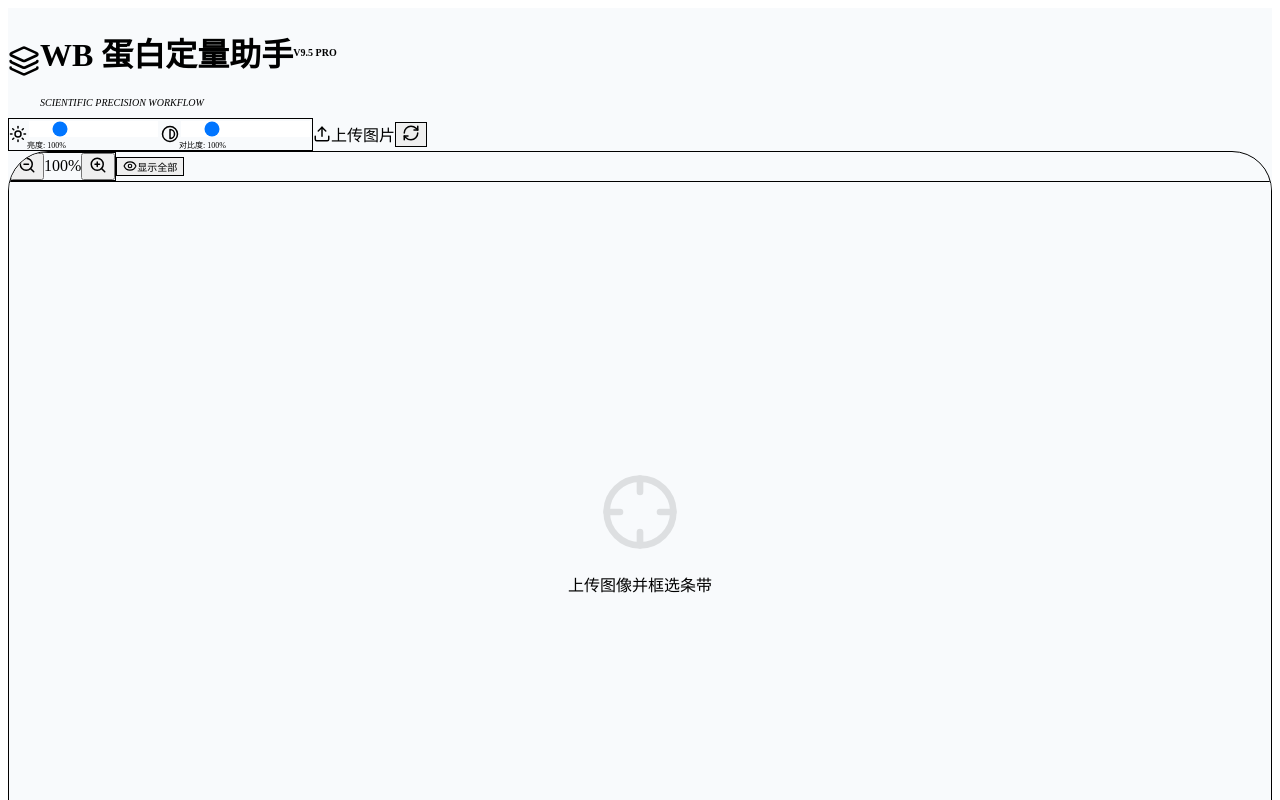
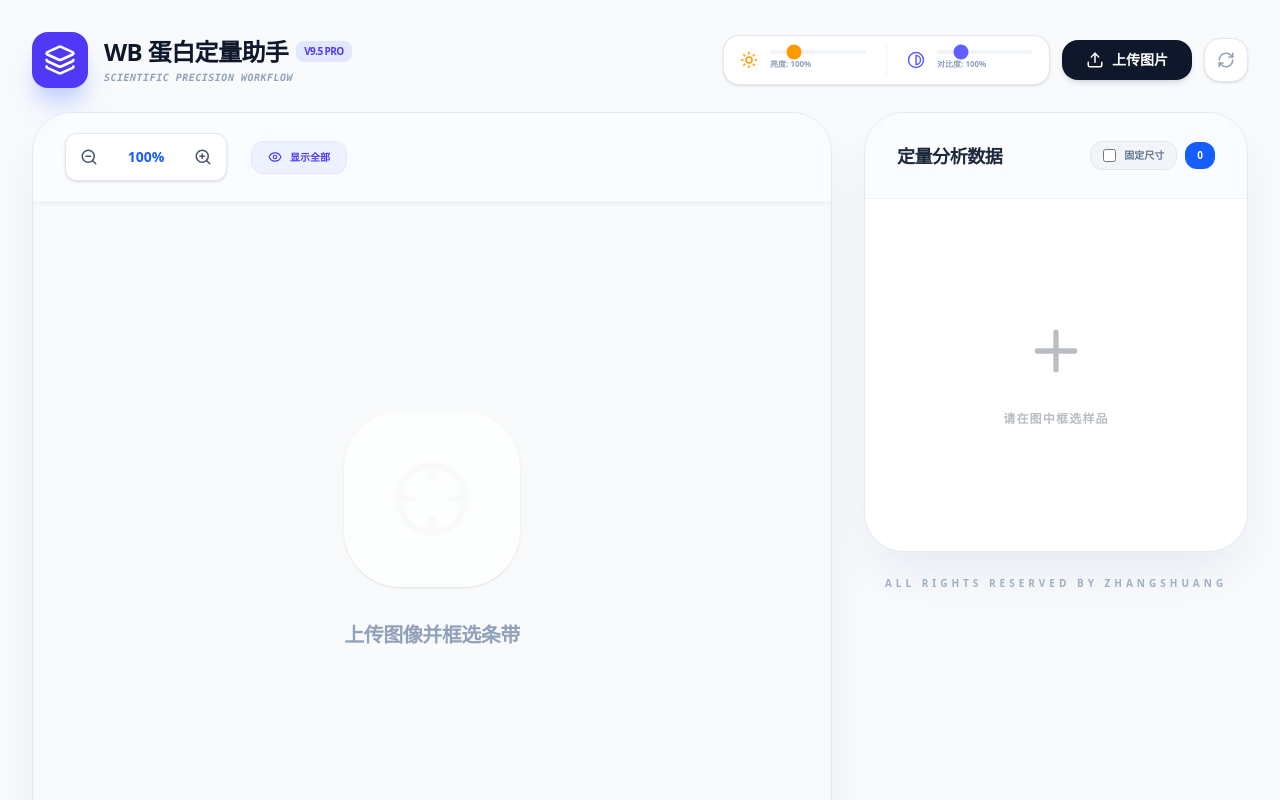
Before and after one commit to shuangzhang318-max/wb-calculator, a React (Vite) app: page / in a window 1280 px wide. Shown: the top 800 px of the page. Built offline with nearby package versions, Linux system fonts and the light colour scheme.

Commit message:
final version

```diff
--- a/package.json
+++ b/package.json
@@ -25,6 +25,7 @@
     "eslint": "^9.39.1",
     "eslint-plugin-react-hooks": "^7.0.1",
     "eslint-plugin-react-refresh": "^0.4.24",
+    "gh-pages": "^6.3.0",
     "globals": "^16.5.0",
     "postcss": "^8.5.6",
     "tailwindcss": "^4.1.18",
--- a/src/index.css
+++ b/src/index.css
@@ -1,3 +1,23 @@
-@tailwind base;
-@tailwind components;
-@tailwind utilities;
+@import "tailwindcss";
+
+/* 还原精美的自定义滚动条 */
+@layer utilities {
+  .custom-scrollbar::-webkit-scrollbar {
+    width: 6px;
+    height: 6px;
+  }
+  .custom-scrollbar::-webkit-scrollbar-track {
+    background: transparent;
+  }
+  .custom-scrollbar::-webkit-scrollbar-thumb {
+    background: #e2e8f0;
+    border-radius: 10px;
+  }
+  .custom-scrollbar::-webkit-scrollbar-thumb:hover {
+    background: #cbd5e1;
+  }
+}
+
+canvas {
+  image-rendering: pixelated;
+}
--- a/vite.config.js
+++ b/vite.config.js
@@ -1,10 +1,7 @@
 import { defineConfig } from 'vite'
 import react from '@vitejs/plugin-react'
 
-// https://vitejs.dev/config/
+// 还原为本地开发模式，去除了 GitHub Pages 的 base 路径限制
 export default defineConfig({
   plugins: [react()],
-  // 必须添加 base 配置，否则部署后无法加载 JS/CSS 文件
-  // 这里的 'wb-calculator' 必须与你在 GitHub 上创建的仓库名称完全一致
-  base: '/wb-calculator/',
 })
```
Also changed, not shown: 1 other file (tests, documents, lock files or other folders).
